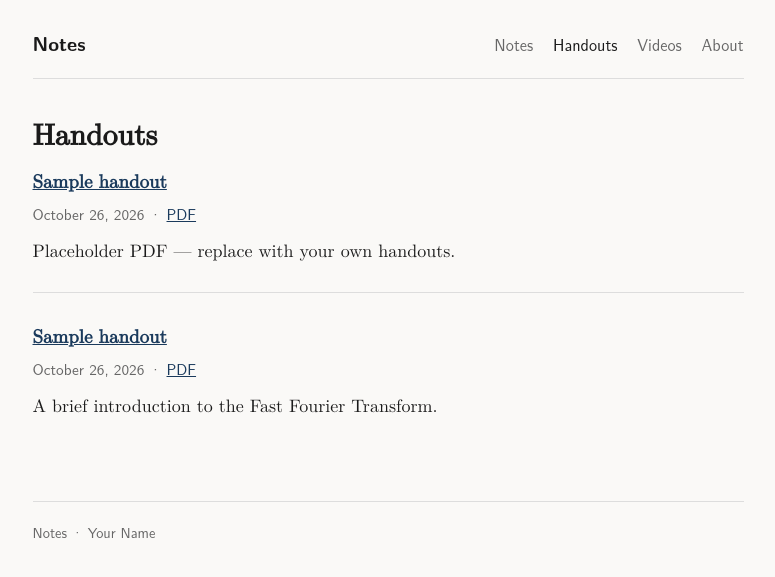
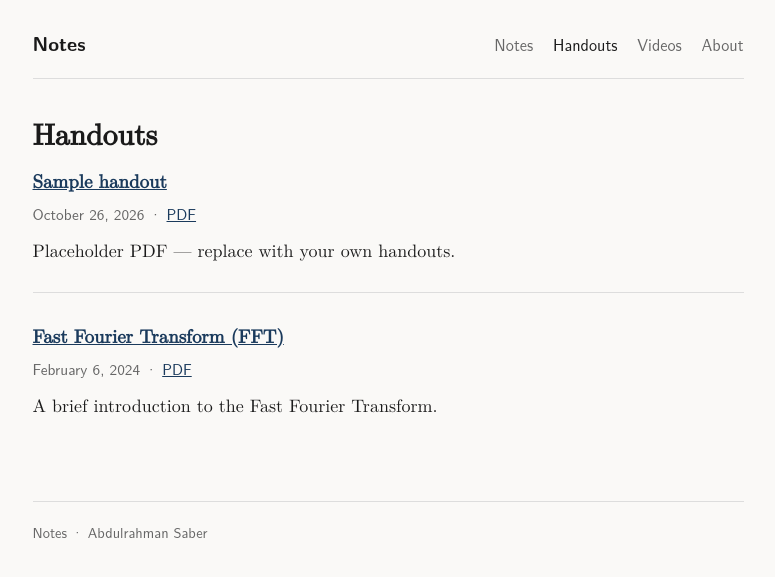
Before and after one commit to abdsaber000/blog, a Jekyll site: the page built from handouts/index.md, in a window 1280 px wide. Shown: the top 577 px of the page, without its empty margins (252-1027 px from the left). Built offline with Jekyll 4.4.1, drawn with Linux system fonts in a browser that asks for light colours.

Commit message:
remove redundant stuff

```diff
--- a/_config.yml
+++ b/_config.yml
@@ -1,7 +1,7 @@
 title: Notes
 description: Mathematics notes, programming, handouts, and videos.
-author: Your Name
-email: ""
+author: Abdulrahman Saber
+email: "abdsaber000@gmail.com"
 
 url: "https://abdsaber000.github.io"
 baseurl: "/blog"
--- a/_data/handouts.yml
+++ b/_data/handouts.yml
@@ -4,9 +4,9 @@
 #   date: 2026-03-15
 #   description: Worked solutions for the practice midterm.
 
-- title: Sample handout
+- title: Fast Fourier Transform (FFT)
   file: /assets/handouts/FFT.pdf
-  date: 2026-10-26
+  date: 2024-02-06
   description: A brief introduction to the Fast Fourier Transform.
 
 - title: Sample handout
```
Also changed, not shown: about.md (+0 -1 lines).
